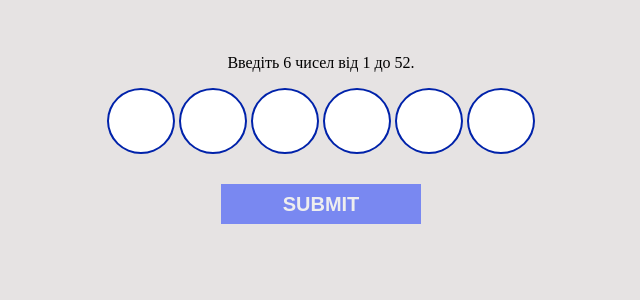
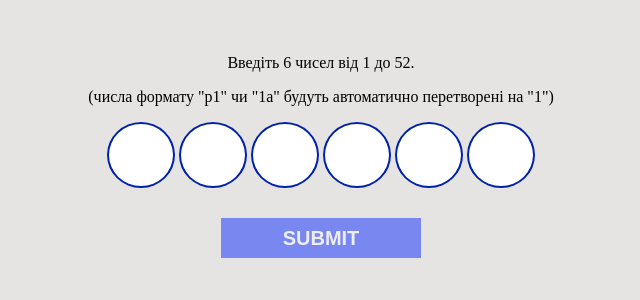
Before and after one commit to kucheriavii/lucky.test, a PHP site: page / in a window 1280 px wide. Shown: the top 300 px of the page, without its empty margins (319-959 px from the left). Run offline with PHP 8.4, Linux system fonts and the light colour scheme.

Commit message:
string to int decoder 1.0

```diff
--- a/index.php
+++ b/index.php
@@ -109,6 +109,7 @@
 	</script>
 	<div class="box">
 		<p>Введіть 6 чисел від 1 до 52.</p>
+		<p>(числа формату "p1" чи "1a" будуть автоматично перетворені на "1")</p>
 		<input type="text" class="ball" name="ball1" maxlength="2">
 		<input type="text" class="ball" name="ball2" maxlength="2">
 		<input type="text" class="ball" name="ball3" maxlength="2">
```
